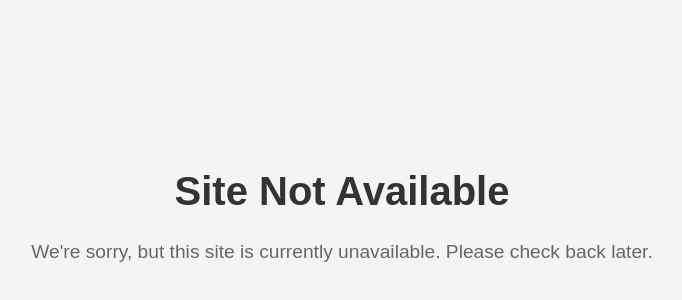
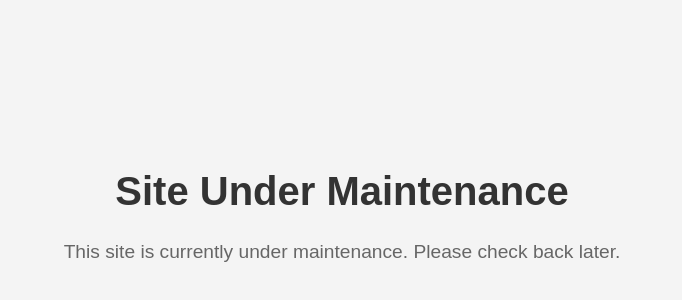
Before and after one commit to Olympusberry/My-Portfolio-website, a plain HTML site: page undermaintenance.html in a window 1280 px wide. Shown: the part 188-488 px from the top of the page, without its empty margins (298-980 px from the left). Drawn offline with Linux system fonts and the light colour scheme.

Commit message:
change not available to under maintenance

```diff
--- a/notavailable.html
+++ b/undermaintenance.html
@@ -4,7 +4,7 @@
 <head>
     <meta charset="UTF-8">
     <meta name="viewport" content="width=device-width, initial-scale=1.0">
-    <title>Site Not Available</title>
+    <title>Site Under Maintenance</title>
     <style>
         body {
             font-family: Arial, sans-serif;
@@ -34,8 +34,8 @@
 
 <body>
     <div class="container">
-        <h1>Site Not Available</h1>
-        <p>We're sorry, but this site is currently unavailable. Please check back later.</p>
+        <h1>Site Under Maintenance</h1>
+        <p>This site is currently under maintenance. Please check back later.</p>
     </div>
 </body>
 
```
Also changed, not shown: index.html (+2 -2 lines).
